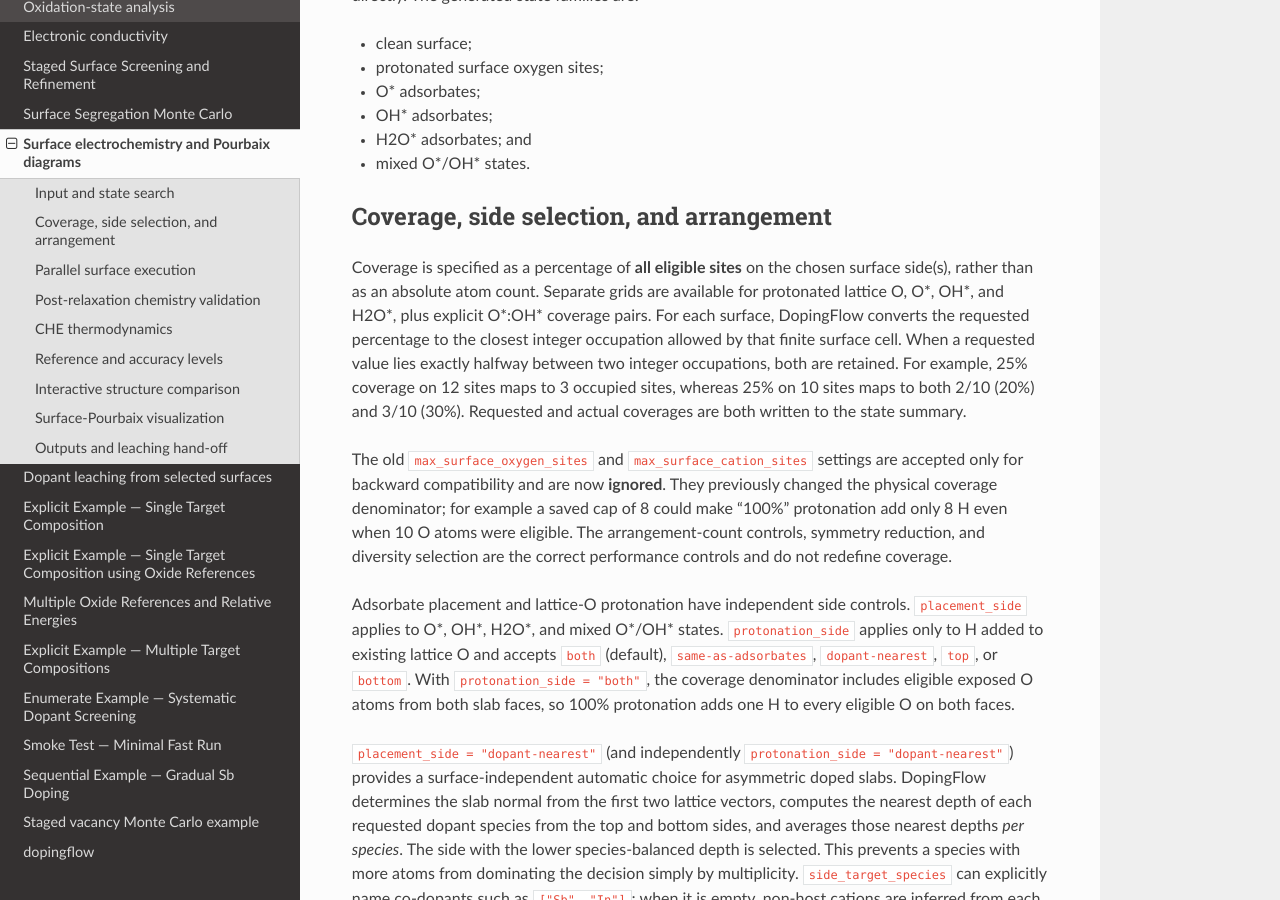
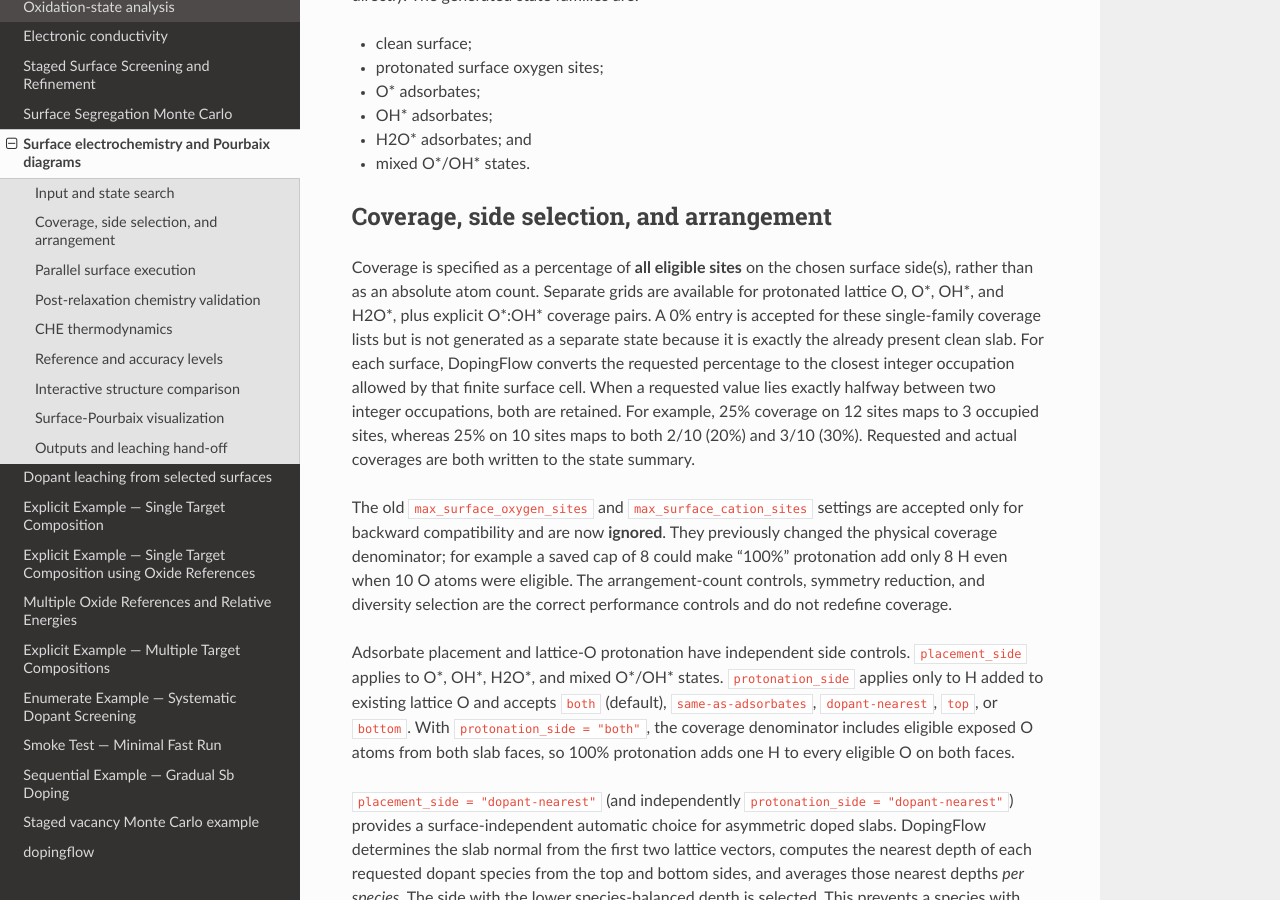
Before and after one commit to KazemZh/dopingflow, a Sphinx documentation site: the page built from docs/source/methods/surface_pourbaix.rst, in a window 1280 px wide and 900 px high, scrolled down 595 px. Built offline with Sphinx 7.4.7 and the Read the Docs theme 3.1.0, drawn with Linux system fonts in a browser that asks for light colours.

Commit message:
Document zero coverage as clean Surface Pourbaix state

```diff
--- a/docs/source/methods/surface_pourbaix.rst
+++ b/docs/source/methods/surface_pourbaix.rst
@@ -36,7 +36,9 @@ Coverage, side selection, and arrangement
 Coverage is specified as a percentage of **all eligible sites** on the chosen
 surface side(s), rather than as an absolute atom count. Separate grids are
 available for protonated lattice O, O*, OH*, and H2O*, plus explicit O*:OH*
-coverage pairs. For each surface, DopingFlow converts the requested percentage
+coverage pairs. A 0% entry is accepted for these single-family coverage lists
+but is not generated as a separate state because it is exactly the already
+present clean slab. For each surface, DopingFlow converts the requested percentage
 to the closest integer occupation allowed by that finite surface cell. When a
 requested value lies exactly halfway between two integer occupations, both are
 retained. For example, 25% coverage on 12 sites maps to 3 occupied sites,
```
